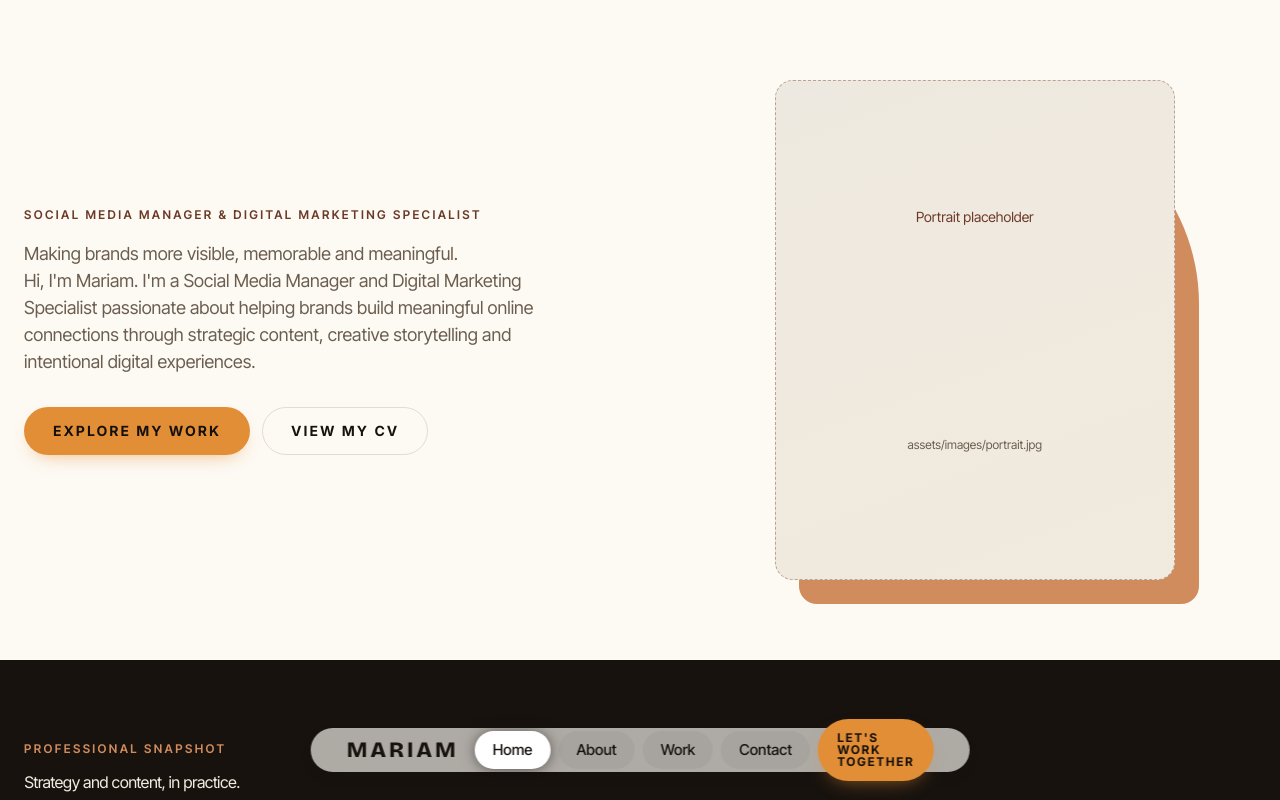
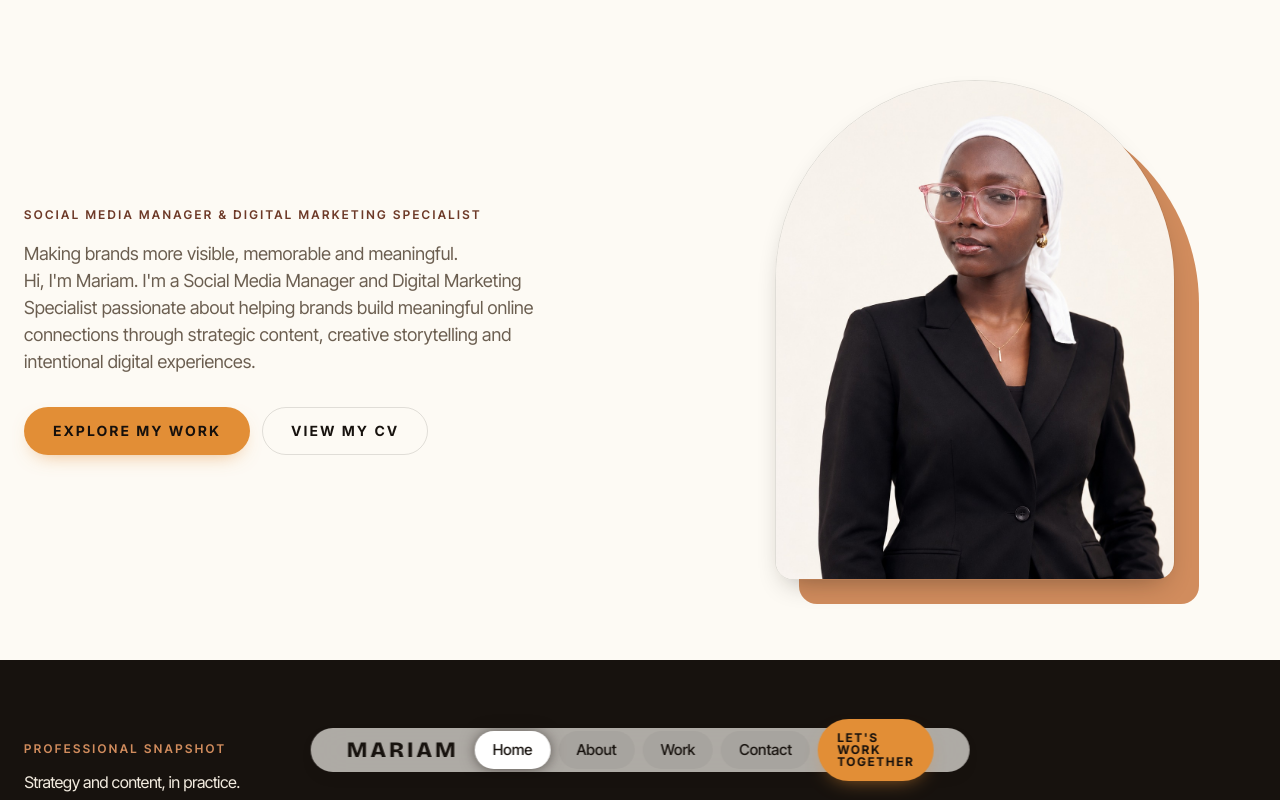
Before and after one commit to Rockybco/Rhea, a plain HTML site: page index.html in a window 1280 px wide. Shown: the top 800 px of the page. Drawn offline with nearby package versions, Linux system fonts and the light colour scheme.

Commit message:
Add uploaded portrait image to index and about pages

```diff
--- a/css/style.css
+++ b/css/style.css
@@ -97,6 +97,7 @@ p{margin:0 0 16px;max-width:62ch}
 .hero-media{position:relative;justify-self:center;width:min(100%,400px)}
 .hero-media::before{content:"";position:absolute;inset:24px -24px -24px 24px;background:var(--terracotta);border-radius:200px 200px 18px 18px;z-index:0}
 .ph-portrait{position:relative;z-index:1;aspect-ratio:4/5;border-radius:200px 200px 18px 18px}
+.portrait{position:relative;z-index:1;display:block;aspect-ratio:4/5;object-fit:cover;border:1px solid var(--line);border-radius:200px 200px 18px 18px;box-shadow:0 12px 28px -14px rgba(23,18,14,.45)}
 @keyframes rise{from{opacity:0;transform:translateY(14px)}to{opacity:1;transform:none}}
 .hero-copy>*,.hero-media,.hero-simple>*{animation:rise var(--slow) var(--ease-out) both}
 .hero-copy>:nth-child(2){animation-delay:.08s}
--- a/index.html
+++ b/index.html
@@ -26,7 +26,7 @@
       </div>
     </div>
     <div class="hero-media">
-      <div class="ph ph-portrait" role="img" aria-label="Portrait placeholder">Portrait placeholder<small>assets/images/portrait.jpg</small></div>
+      <img class="portrait" src="assets/images/portrait.png" alt="Portrait of Mariam">
     </div>
   </section>
 
```
Also changed, not shown: about.html (+1 -1 lines), assets/images/portrait.png (added), 1 other file.
